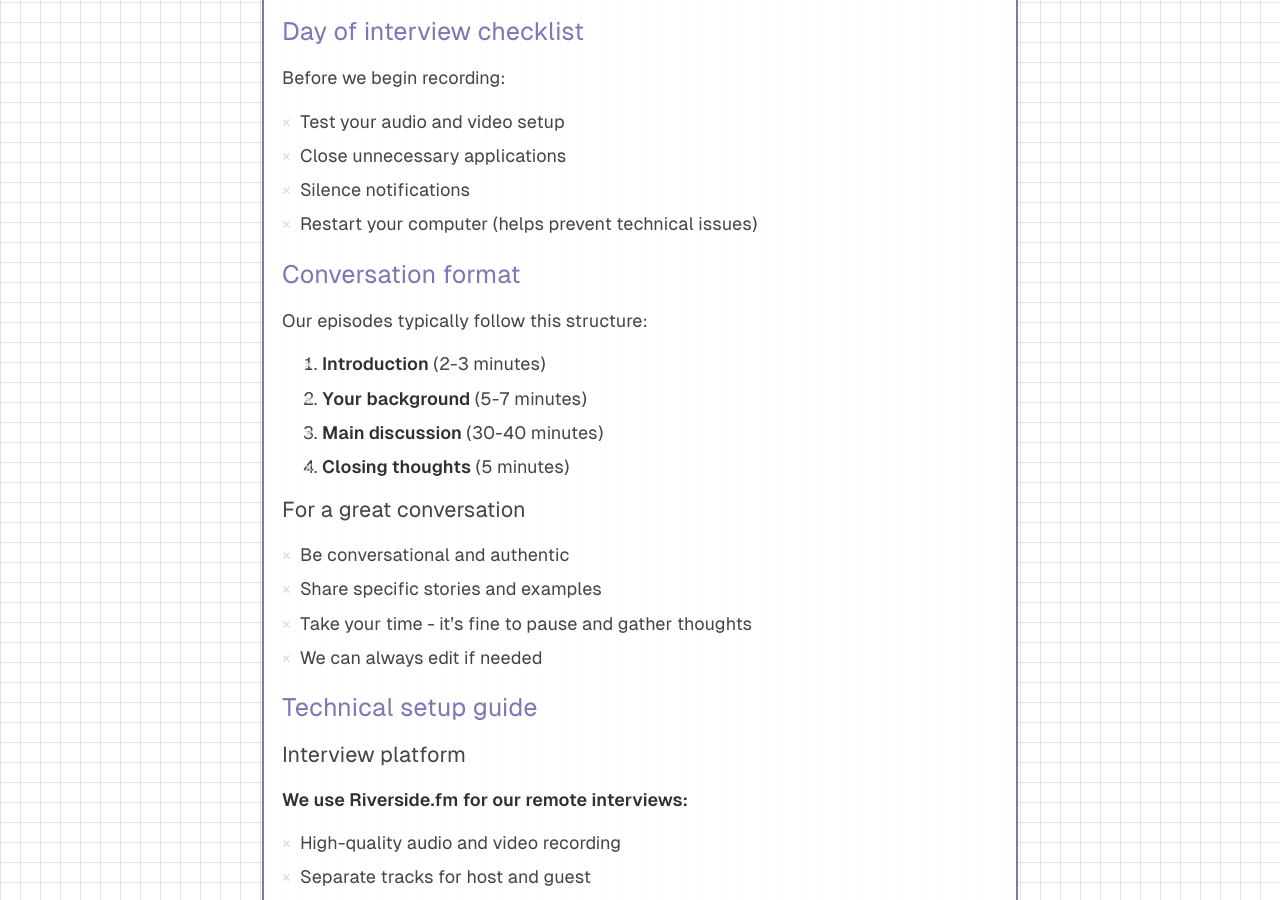
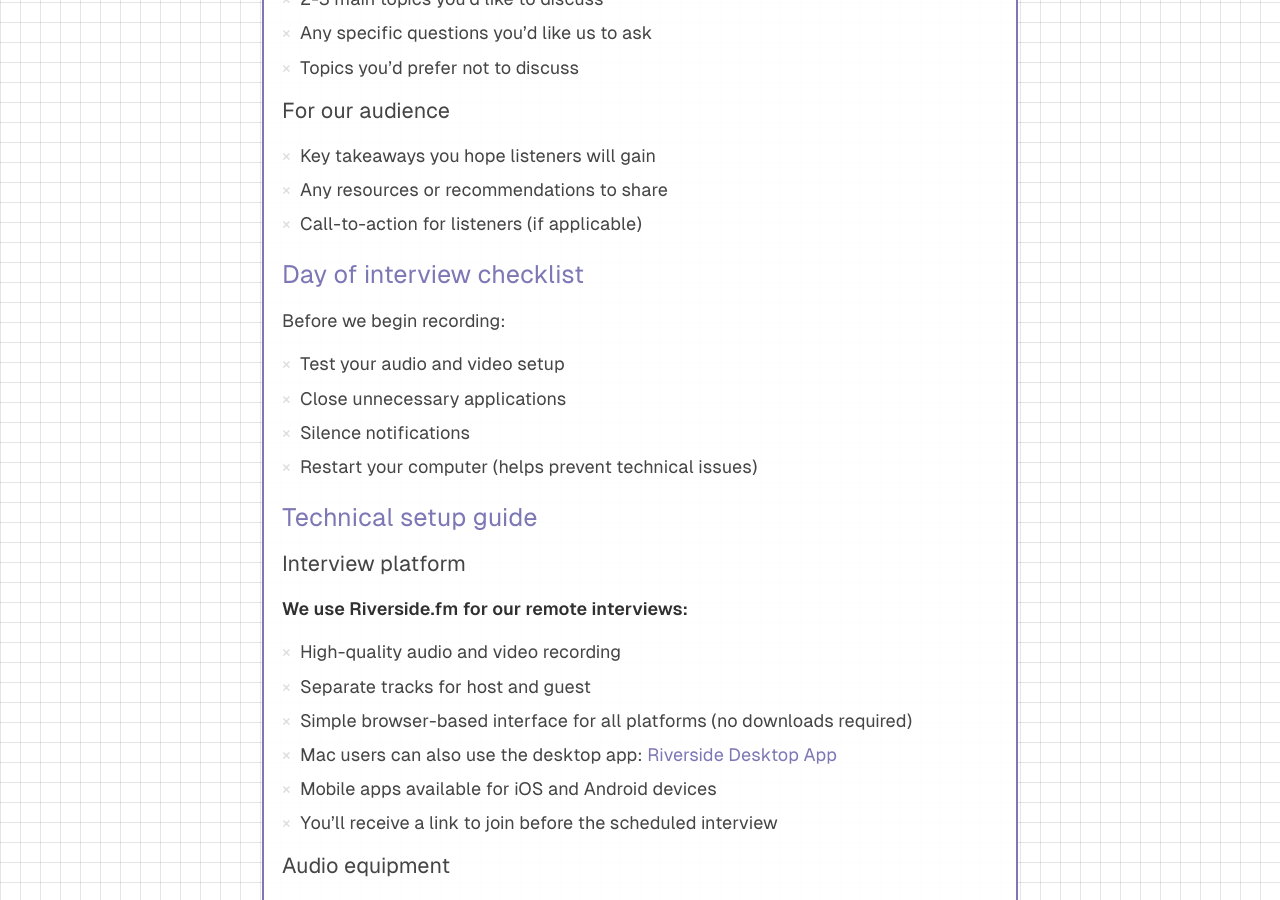
Before and after one commit to djpardis/djpardis.github.io, a Jekyll site: the page built from _podcast_pages/guest-guide.md, in a window 1280 px wide and 900 px high, scrolled down 1218 px. Built offline with Jekyll 4.4.1, drawn with Linux system fonts in a browser that asks for light colours; a style sheet for code colours, icons or effects is not loaded; some of the changed text lies outside the part shown.

Commit message:
Restructure guest guide: move conversation format to first section
- Move conversation format section to be the first section after TOC
- Update table of contents to reflect new order
- Remove 'For a great conversation' subsection for cleaner format
- Create better user flow: format overview → logistics → technical details

```diff
--- a/_podcast_pages/guest-guide.md
+++ b/_podcast_pages/guest-guide.md
@@ -66,20 +74,6 @@
 - Close unnecessary applications
 - Silence notifications
 - Restart your computer (helps prevent technical issues)
-
-## [Conversation format](#table-of-contents) {#conversation-format}
-
-Our episodes typically follow this structure:
-1. **Introduction** (2-3 minutes)
-2. **Your background** (5-7 minutes)
-3. **Main discussion** (30-40 minutes)
-4. **Closing thoughts** (5 minutes)
-
-### For a great conversation
-- Be conversational and authentic
-- Share specific stories and examples
-- Take your time - it's fine to pause and gather thoughts
-- We can always edit if needed
 
 ## [Technical setup guide](#table-of-contents) {#technical-setup-guide}
 
```
Also changed, not shown: other parts of _podcast_pages/guest-guide.md (+9 -1 lines).
